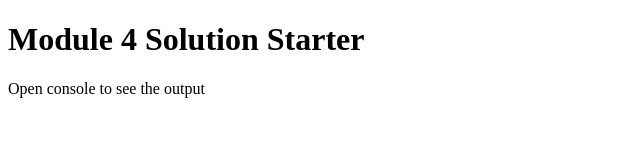
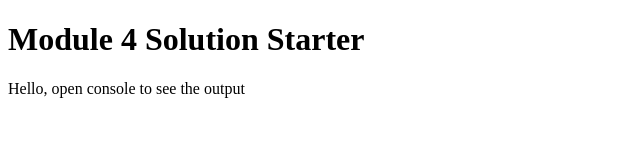
Before and after one commit to Artem402/coursera-1, a plain HTML site: page module4/index.html in a window 1280 px wide. Shown: the full height of the page, 0-640 px from the left. Drawn offline with Linux system fonts and the light colour scheme.

Commit message:
Update index.html

```diff
--- a/module4/index.html
+++ b/module4/index.html
@@ -9,6 +9,6 @@
 </head>
 <body>
   <h1>Module 4 Solution Starter</h1>
-  <p>Open console to see the output</p>
+  <p>Hello, open console to see the output</p>
 </body>
 </html>
```
